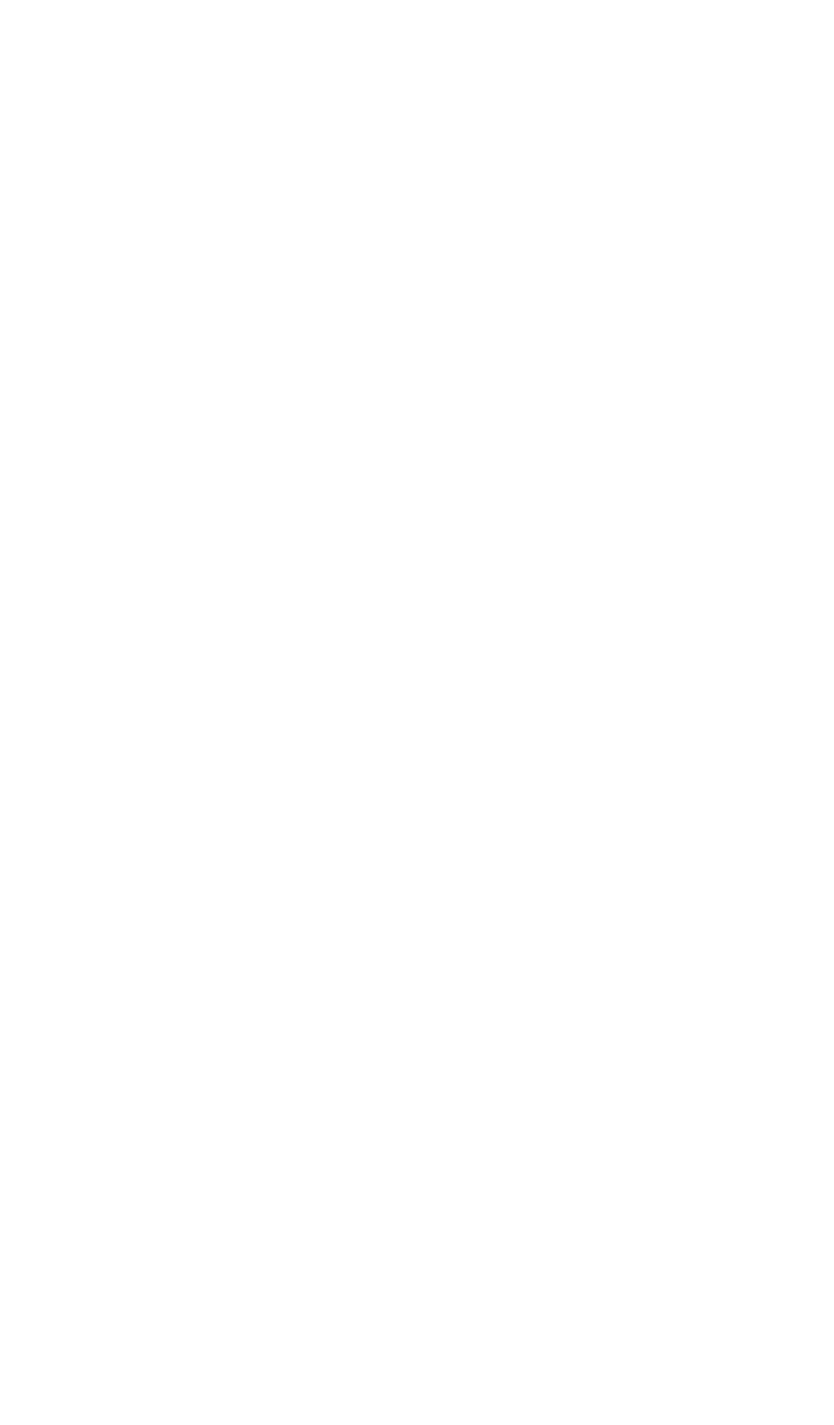
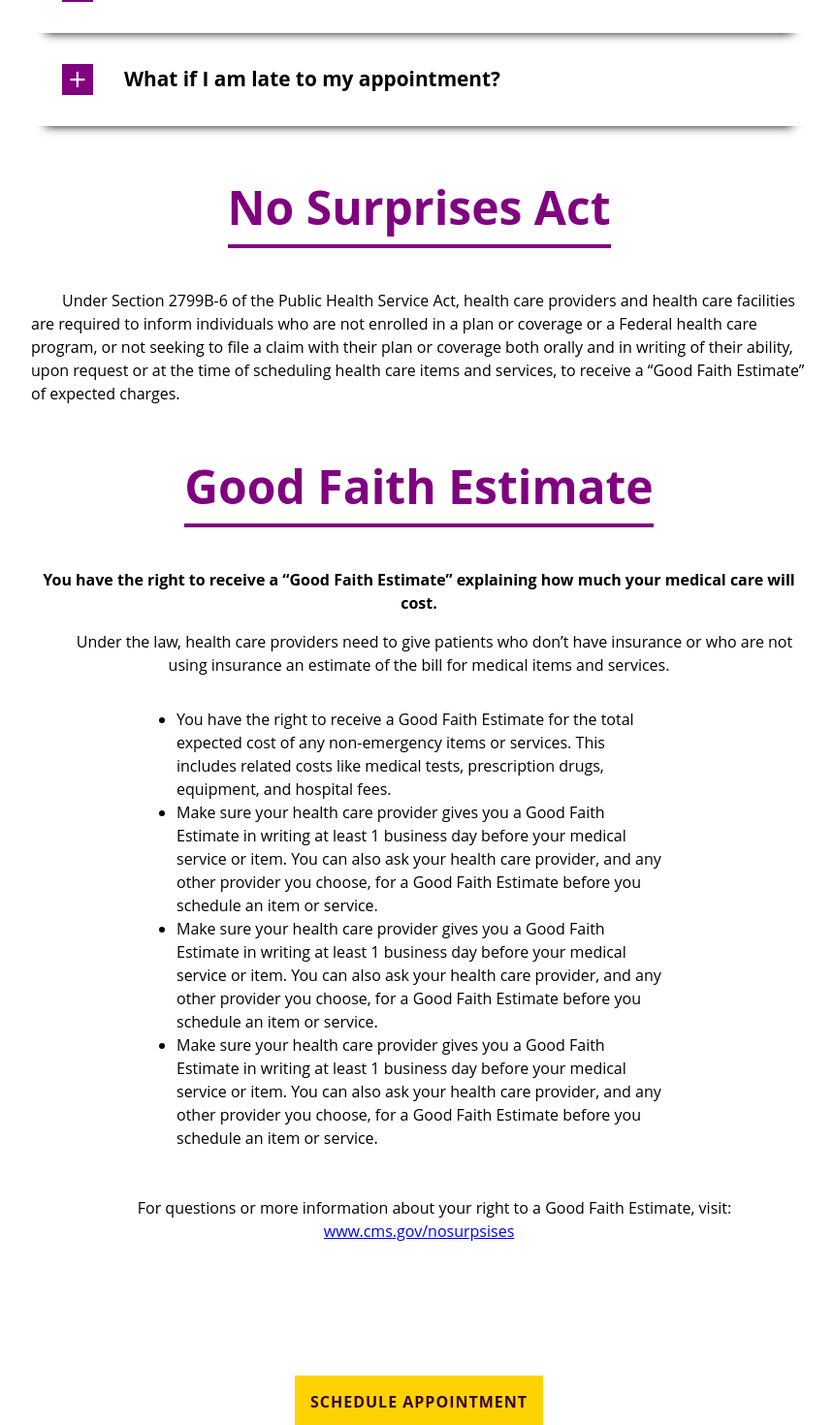
Before and after one commit to artsycoder533/vohps-next, a Next.js app: page /faqs in a window 1280 px wide. Shown: the part 1080-2550 px from the top of the page at 97% size, without its empty margins (208-1068 px from the left). Before the commit the page ends 800 px from the top, so only its background shows below. Built offline with nearby package versions, Linux system fonts and the light colour scheme.

Commit message:
added media queries to faq section

```diff
--- /dev/null
+++ b/components/AllFaqs/AllFaqs.js
@@ -0,0 +1,15 @@
+import { faqs } from '../../utility/data';
+import SingleFaq from '../SingleFaq/SingleFaq';
+import { Container } from './style';
+
+const AllFaqs = () => {
+  return (
+      <Container>
+          {faqs.map((faq, index) => {
+              return <SingleFaq key={index} {...faq}/>
+          })}
+    </Container>
+  )
+}
+
+export default AllFaqs
--- /dev/null
+++ b/components/AllFaqs/style.js
@@ -0,0 +1,7 @@
+import styled from "styled-components";
+
+export const Container = styled.section`
+    display: flex;
+    flex-direction: column;
+    align-items: center;
+`;
--- /dev/null
+++ b/components/CTA/CallToAction.js
@@ -0,0 +1,13 @@
+import React from 'react';
+import { PrimaryLink } from "../../Components/Button/style";
+import { Container } from './style';
+
+const CallToAction = () => {
+  return (
+    <Container>
+      <PrimaryLink to="/contact">Schedule Appointment</PrimaryLink>
+    </Container>
+  );
+}
+
+export default CallToAction
--- /dev/null
+++ b/components/CTA/style.js
@@ -0,0 +1,9 @@
+import styled from "styled-components";
+
+export const Container = styled.section`
+  height: 200px;
+  display: flex;
+  justify-content: center;
+  align-items: center;
+  margin-top: 4rem;
+`;
--- /dev/null
+++ b/components/SingleFaq/SingleFaq.js
@@ -0,0 +1,33 @@
+import { Container} from "./style";
+
+const SingleFaq = ({ question, answer }) => {
+
+
+  if (question === "What are your rates?") {
+      return (
+      <Container>
+        <summary>
+          <h3>{question}</h3>
+        </summary>
+        <div>
+          {answer.map((ans, index) => {
+            return <p key={index}>{ans}</p>;
+          })}
+        </div>
+      </Container>
+    );
+  }
+
+  return (
+    <Container>
+      <summary>
+        <h3>{question}</h3>
+      </summary>
+      <div >
+        <p>{answer}</p>
+      </div>
+    </Container>
+  );
+};
+
+export default SingleFaq;
--- /dev/null
+++ b/components/SingleFaq/style.js
@@ -0,0 +1,76 @@
+import styled from "styled-components";
+
+export const Container = styled.details`
+  display: flex;
+  max-width: 800px;
+  width: 100%;
+  line-height: 1.5;
+  transition: all 0.3s ease-in-out;
+  box-shadow: 0px 15px 10px -15px;
+
+  div {
+    padding: 1rem;
+
+    @media all and (min-width: 768px){
+      padding-left: 3rem;
+    }
+
+    p {
+      font-weight: 1.1rem;
+      border-left: 3px solid purple;
+      text-indent: 0rem;
+      padding: 0 1rem;
+
+      @media all and (min-width: 768px) {
+        padding: 1rem 2rem;
+      }
+    }
+  }
+
+  summary {
+    padding: 1rem 0;
+    cursor: pointer;
+    list-style: none;
+    display: flex;
+    align-items: center;
+    transition: all 0.3s ease-in-out;
+    /* border-bottom: 1px solid gray; */
+
+    @media all and (min-width: 768px) {
+      padding: 2rem;
+    }
+
+    h3 {
+      display: inline;
+      font-size: 1.1rem;
+
+      @media all and (min-width: 768px) {
+        font-size: 1.3rem;
+      }
+    }
+  }
+
+  summary::before {
+    content: "+";
+    color: purple;
+    margin-right: 2rem;
+    font-size: 2rem;
+    background: purple;
+    color: white;
+    width: 2rem;
+    height: 2rem;
+    display: flex;
+    justify-content: center;
+    align-items: center;
+    flex-shrink: 0;
+  }
+
+  &[open] summary::before {
+    content: "x";
+    display: flex;
+    justify-content: center;
+    align-items: center;
+    font-size: 2rem;
+    text-align: vertical;
+  }
+`;
--- a/pages/faqs/index.js
+++ b/pages/faqs/index.js
@@ -1,7 +1,53 @@
+import Title from "../../Components/Title/Title";
+import { Center } from "../../styles/globalstyle";
+import AllFaqs from "../../Components/AllFaqs/AllFaqs";
+import { Container, Wrapper, StyledArticle } from "./style";
+import { goodFaith, noSurprises } from "../../utility/data";
+import BackToTopButton from "../../Components/BackToTopButton/BackToTopButton";
+import CallToAction from "../../Components/CTA/CallToAction";
+
 const Faqs = () => {
-    return (
-        <div>Faqs</div>
-    );
-}
+  return (
+    <>
+      <Container>
+        <Center>
+          <Wrapper>
+            <Title title="FAQs" />
+            <AllFaqs />
+            <Title title="No Surprises Act" />
+            {noSurprises.map((text, index) => {
+              return <p key={index}>{text}</p>;
+            })}
+            <Title title="Good Faith Estimate" />
+            {goodFaith.map((item, index) => {
+              const { heading, p1, p2, list, footer, linkText, link } = item;
+              return (
+                <StyledArticle key={index}>
+                  <h4>{heading}</h4>
+                  <p>{p1}</p>
+                  <ul>
+                    {list.map((listItem, index) => {
+                      return <li key={index}>{listItem}</li>;
+                    })}
+                  </ul>
+                  <p>{p2}</p>
+                  <p>
+                    {footer}{" "}
+                    <a href={link} target="_blank" rel="noopener noreferrer">
+                      {linkText}
+                    </a>
+                  </p>
+                </StyledArticle>
+              );
+            })}
+          </Wrapper>
+        </Center>
+
+        <BackToTopButton />
+      </Container>
+      <CallToAction />
+    </>
+  );
+};
 
 export default Faqs;
--- /dev/null
+++ b/pages/faqs/style.js
@@ -0,0 +1,49 @@
+import styled from "styled-components";
+
+export const Container = styled.section`
+    margin-bottom: 4rem;
+    display: flex;
+    justify-content: center;
+    flex-direction: column;
+`;
+
+export const Wrapper = styled.div`
+  display: flex;
+  flex-direction: column;
+  line-height: 1.5;
+
+  p {
+    text-indent: 2rem;
+    max-width: 800px;
+    margin: 0 auto;
+  }
+`;
+
+export const StyledArticle = styled.article`
+    max-width: 800px;
+    margin: 0 auto;
+    display: flex;
+    flex-direction: column;
+    gap: 1rem;
+
+    h4,
+    p:first-of-type,
+    p:last-of-type {
+        text-align: center;
+    }
+
+    ul {
+        max-width: 500px;
+        margin: 0 auto;
+        margin: 1rem auto;
+    }
+
+    p:last-of-type {
+        display: inline;
+    }
+
+    a {
+        color: blue;
+    }
+
+`;
```
